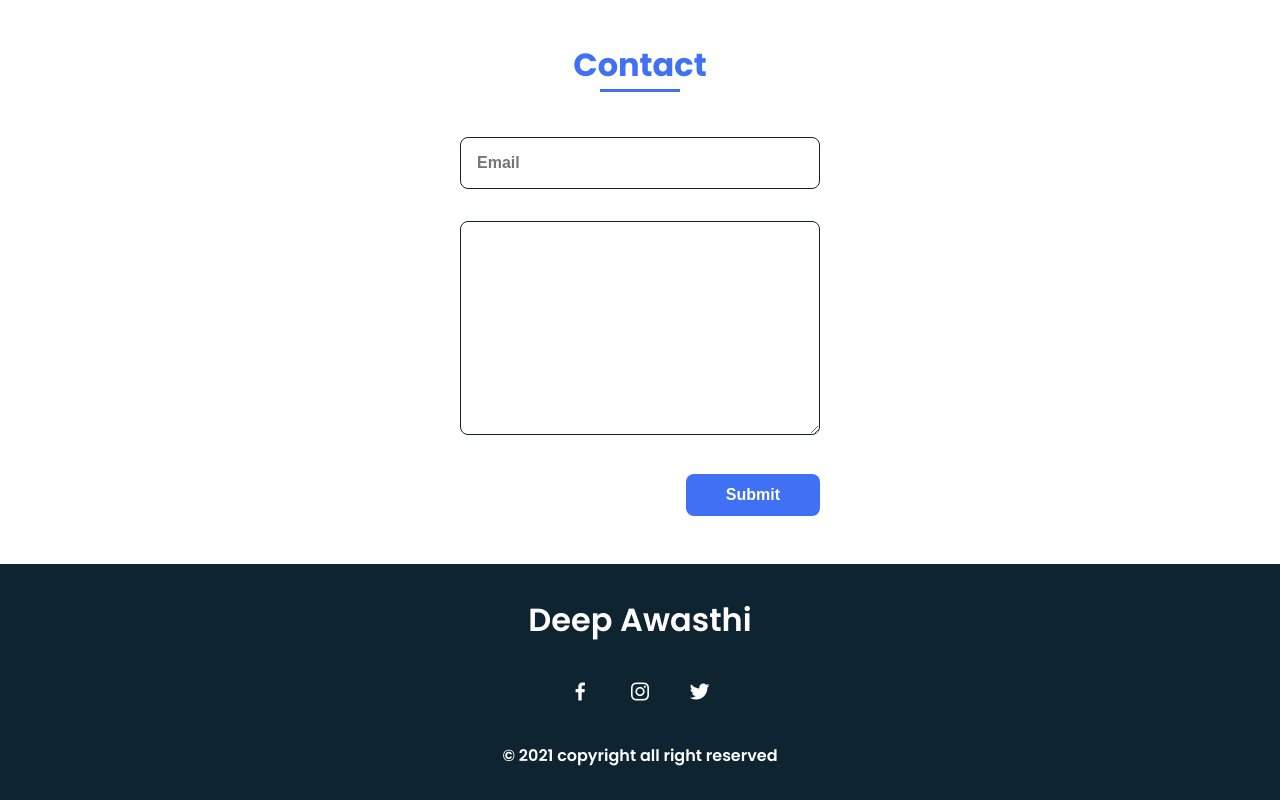
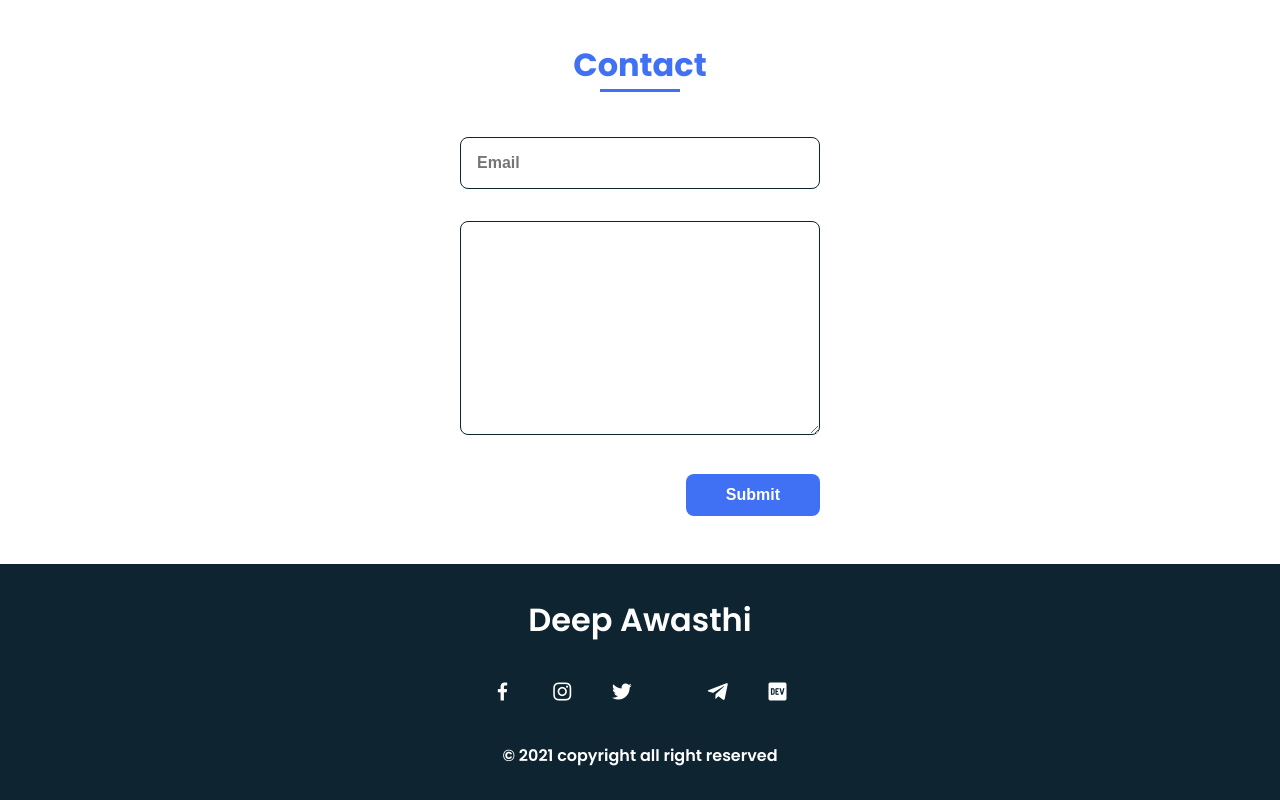
Before and after one commit to deep-awasthi/portfolio, a plain HTML site: page index.html in a window 1280 px wide. Shown: the part 2799-3599 px from the top of the page. Drawn offline with nearby package versions, Linux system fonts and the light colour scheme.

Commit message:
added contacts

```diff
--- a/index.html
+++ b/index.html
@@ -216,6 +216,9 @@
                 <a href="#" class="footer__icon"><i class='bx bxl-facebook' ></i></a>
                 <a href="#" class="footer__icon"><i class='bx bxl-instagram' ></i></a>
                 <a href="#" class="footer__icon"><i class='bx bxl-twitter' ></i></a>
+                <a href="#" class="footer__icon"><i class='bx bxl-discord-alt' ></i></a>
+                <a href="#" class="footer__icon"><i class='bx bxl-telegram' ></i></a>
+                <a href="#" class="footer__icon"><i class='bx bxl-dev-to' ></i></a>
             </div>
             <p>&#169; 2021 copyright all right reserved</p>
         </footer>
```
